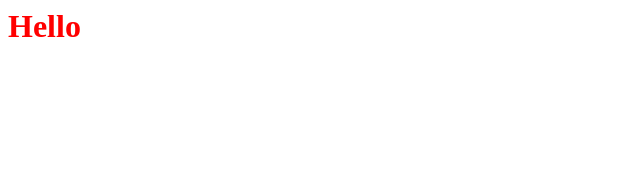
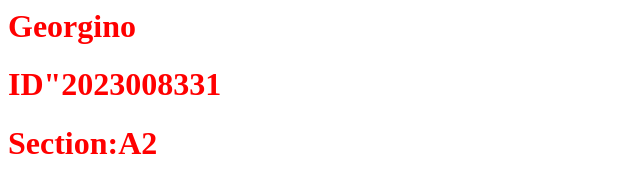
Before and after one commit to GeorginoMohab/first-project, a plain HTML site: page index.html in a window 1280 px wide. Shown: the whole page, without its empty margins (0-640 px from the left). Drawn offline with Linux system fonts and the light colour scheme.

Commit message:
create person

```diff
--- a/index.html
+++ b/index.html
@@ -6,7 +6,8 @@
     <link rel="stylesheet" href="./style.css">
 </head>
 <body>
-    <h1>Hello</h1>
-    <script src="./app.js"></script>
+    <h1>Georgino</h1>
+    <h1>ID"2023008331</h1>
+    <h1>Section:A2</h1>
 </body>
 </html>
```
